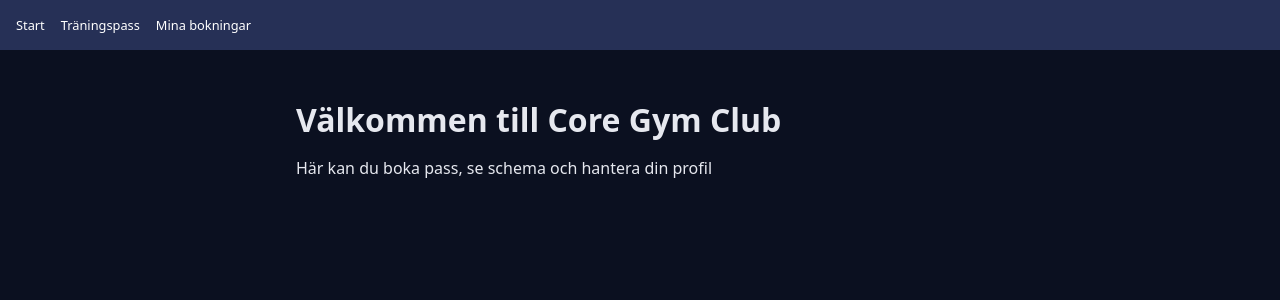
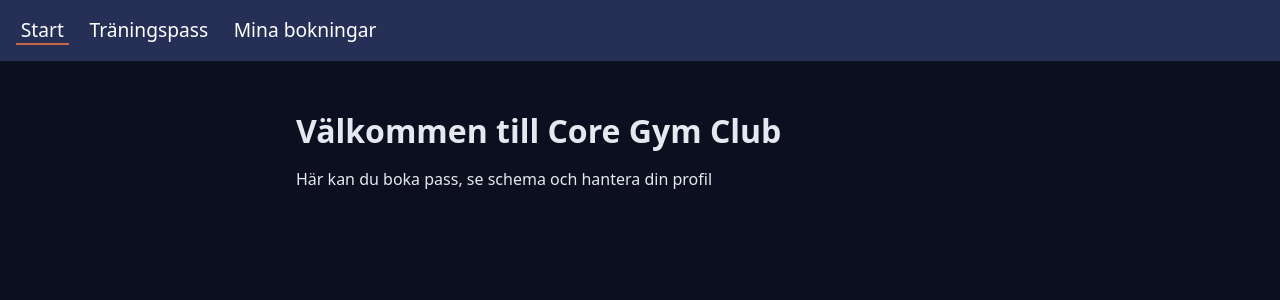
Before and after one commit to FantasticG5/frontend, a React (Vite) app: page / in a window 1280 px wide. Shown: the top 300 px of the page. Built offline with nearby package versions, Linux system fonts and the light colour scheme.

Commit message:
Update Navbar styles and improve link visibility

```diff
--- a/src/components/Navbar.jsx
+++ b/src/components/Navbar.jsx
@@ -7,15 +7,15 @@ const Navbar = () => {
         <nav className="navbar">
             <NavLink
                 to="/"
-                className={({ isActive }) => isActive ? "active-link" : ""}
+                className={({ isActive }) => isActive ? "active-link" : "navlink"}
             >Start</NavLink>
             <NavLink
                 to="/sessions"
-                className={({ isActive }) => isActive ? "active-link" : ""}
+                className={({ isActive }) => isActive ? "active-link" : "navlink"}
             >Träningspass</NavLink>
             <NavLink
                 to="/bookings"
-                className={({ isActive }) => isActive ? "active-link" : ""}
+                className={({ isActive }) => isActive ? "active-link" : "navlink"}
             >Mina bokningar</NavLink>
         </nav>
     </div>
--- a/src/styles.css
+++ b/src/styles.css
@@ -30,16 +30,27 @@ h1 { margin: 0 0 16px; }
   gap: 1rem;
   background: #263056;
   padding: 1rem;
-  font-size: 0.8rem;
+  font-size: 1.2rem;
 }
 
+.navlink {
+  flex-shrink: 1;
+}
 .navbar a {
   color: white;
   text-decoration: none;
+  border-bottom: 2px solid transparent;
+  padding: 0 0.3rem;
 }
 
 .navbar a:hover {
   color: rgb(197, 103, 68);
+}
+
+.active-link {
+  /* font-weight: bold; */
+  border-bottom: 2px solid rgb(197, 103, 68) !important;
+  padding: 0 0.3rem;
 }
 
 
```
